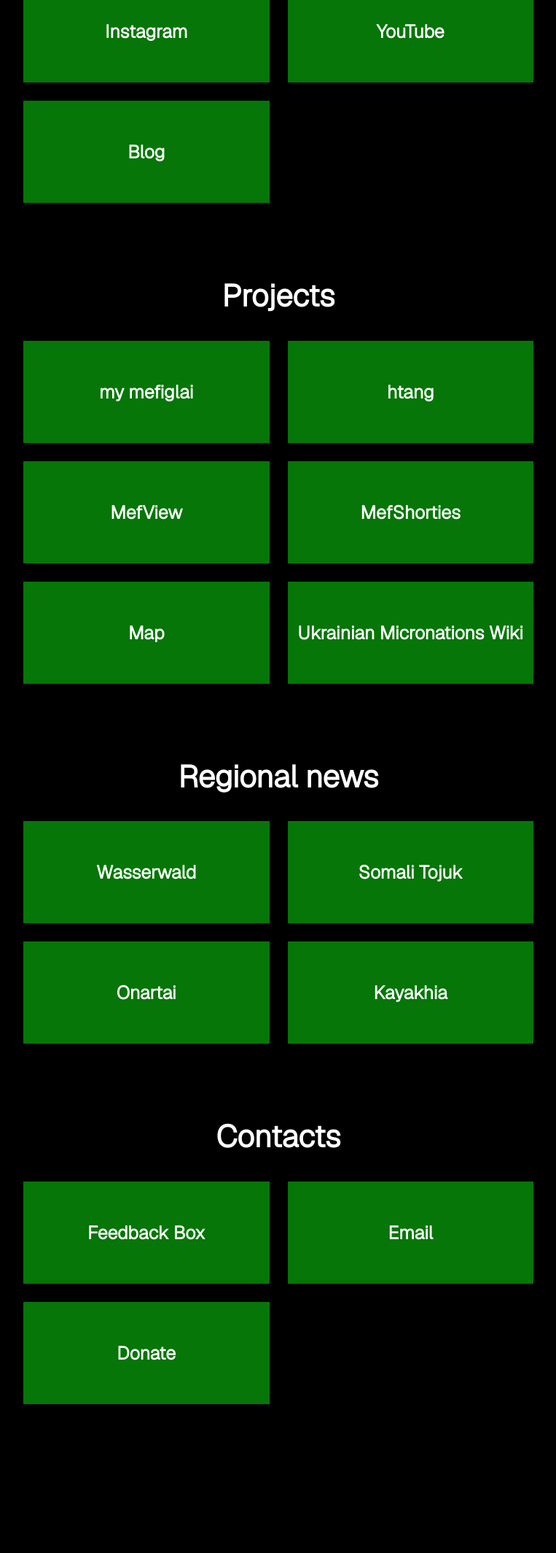
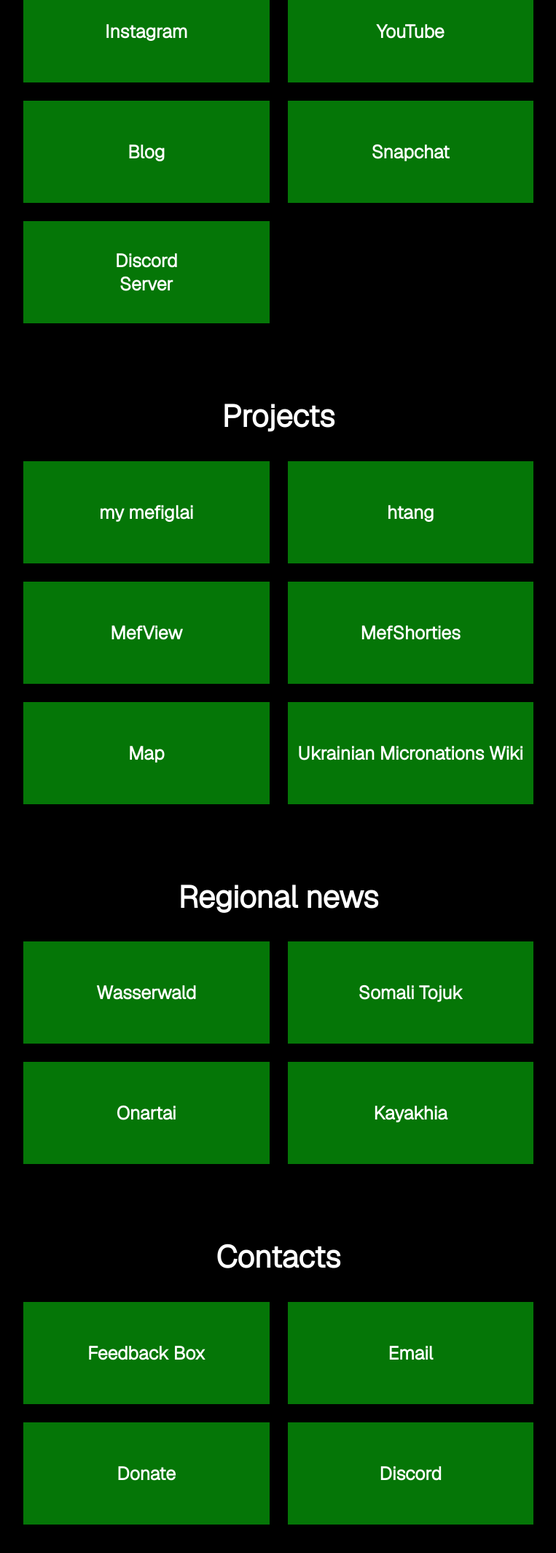
Before and after one commit to mefiglai/mefiglai.github.io, a plain HTML site: page index.html in a window 1280 px wide. Shown: the part 802-2930 px from the top of the page at 73% size, without its empty margins (258-1021 px from the left). Before the commit the page ends 2774 px from the top, so only its background shows below. Drawn offline with nearby package versions, Linux system fonts and the light colour scheme.

Commit message:
Update index.html

```diff
--- a/index.html
+++ b/index.html
@@ -17,11 +17,13 @@
 	<h2 id="ttitle">Social media</h2>
 
 	<div class="button-container">
-		<a href="#" onclick="alert('To get link to our Telegram channel, please contact on Telegram: @ahtumo'); return false;" class="tile">Telegram</a>
+		<a href="#" onclick="alert('To get link to our Telegram channel, please contact us on Telegram: @ahtumo'); return false;" class="tile">Telegram</a>
 		<a href="https://www.tiktok.com/@mefiglai/" target="_blank" rel="noopener noreferrer" class="tile">TikTok</a>
 		<a href="https://instagram.com/mefiglai/" target="_blank" rel="noopener noreferrer" class="tile">Instagram</a>
 		<a href="https://www.youtube.com/@mefiglai/" target="_blank" rel="noopener noreferrer" class="tile">YouTube</a>
 		<a href="https://mefiglai.blogspot.com/" target="_blank" rel="noopener noreferrer" class="tile">Blog</a>
+		<a href="https://www.snapchat.com/add/mefiglai" target="_blank" rel="noopener noreferrer" class="tile">Snapchat</a>
+		<a href="https://discord.gg/WwRdApEZH" target="_blank" rel="noopener noreferrer" class="tile">Discord<br>Server</a>
 
 	</div>
 
@@ -56,6 +58,7 @@
 		<a href="https://t.me/ahtumo/" target="_blank" rel="noopener noreferrer" class="tile">Feedback Box</a>
 		<a href="mailto:mefiglai@proton.me" target="_blank" rel="noopener noreferrer" class="tile">Email</a>
 		<a href="https://send.monobank.ua/jar/62EzwWzfEE" target="_blank" rel="noopener noreferrer" class="tile">Donate</a>
+		<a href="#" onclick="alert('Our Discord nickname: @mefiglai_17939'); return false;" class="tile">Discord</a>
 
 
 	</div>
```
